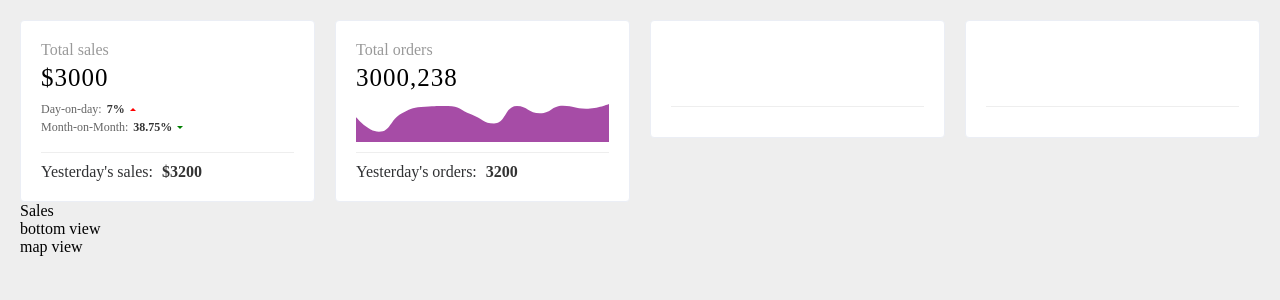
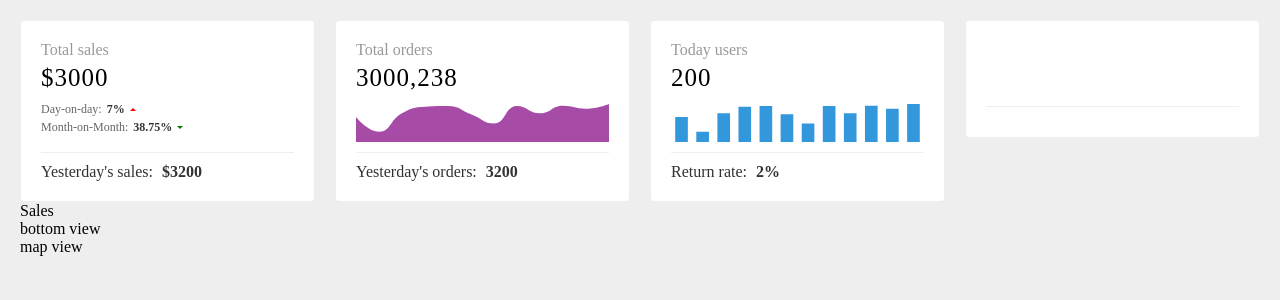
Before and after one commit to goldEli/datav-report, a Vue app: page /#/ in a window 1280 px wide. Shown: the top 300 px of the page. Built offline with nearby package versions, Linux system fonts and the light colour scheme.

Commit message:
today users

```diff
--- a/src/components/TodayUsers/index.vue
+++ b/src/components/TodayUsers/index.vue
@@ -1,10 +1,53 @@
 <template>
-  <common-card></common-card>
+  <common-card title="Today users" value="200">
+    <template>
+      <div
+        id="today-users-chart"
+        :style="{ height: '100%', height: '100%' }"
+      ></div>
+    </template>
+    <template v-slot:footer>
+      <span>Return rate: </span>
+      <span class="emphasis">2%</span>
+    </template>
+  </common-card>
 </template>
 <script>
 import commonCardMixin from '../../mixins/commonCardMixin'
 export default {
   mixins: [commonCardMixin],
+  mounted() {
+    const chartDom = document.getElementById('today-users-chart')
+    const chart = this.$echarts.init(chartDom, 'light', { renderer: 'svg' })
+    const data = [300, 123, 345, 423, 432, 333, 222, 433, 345, 435, 399, 456]
+    chart.setOption({
+      xAxis: {
+        type: 'category',
+        show: false,
+        // boundaryGap: false, // remove gap
+        data: data.map((_, idx) => `${idx}:00`),
+      },
+      yAxis: {
+        show: false,
+        min: 0,
+        max: 600,
+      },
+      series: [
+        {
+          color: ['#3398DB'],
+          type: 'bar',
+          data,
+          barWidth: '60%',
+        },
+      ],
+      grid: {
+        top: 0,
+        left: 0,
+        right: 0,
+        bottom: 0,
+      },
+    })
+  },
 }
 </script>
 <style lang="scss" scoped>
```
